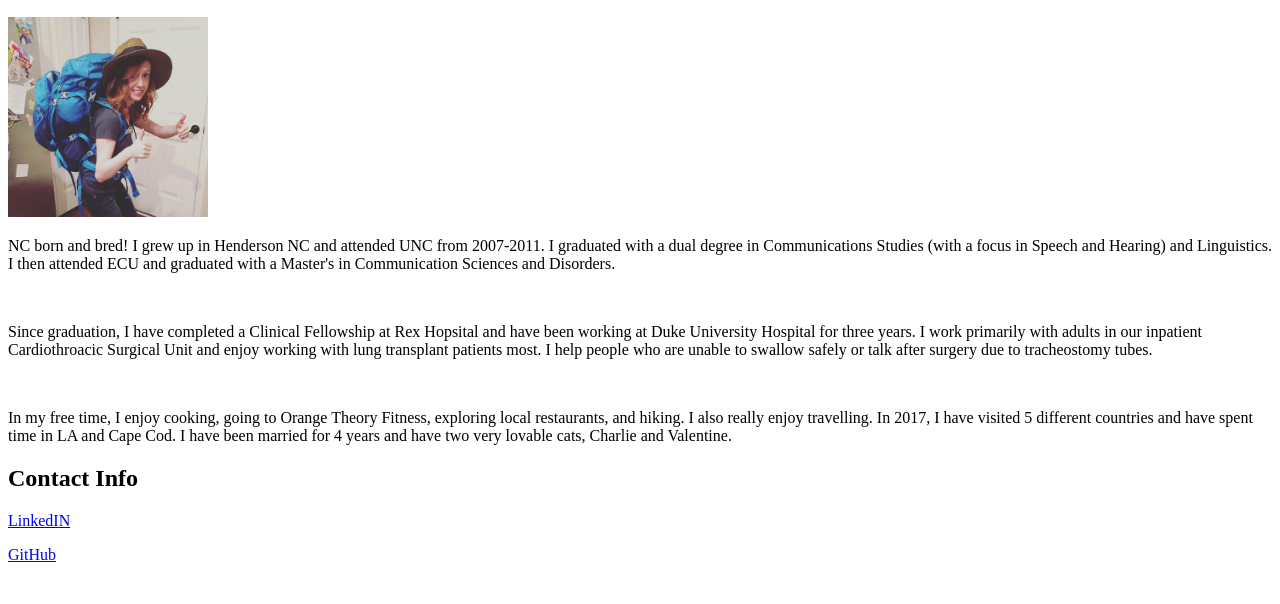
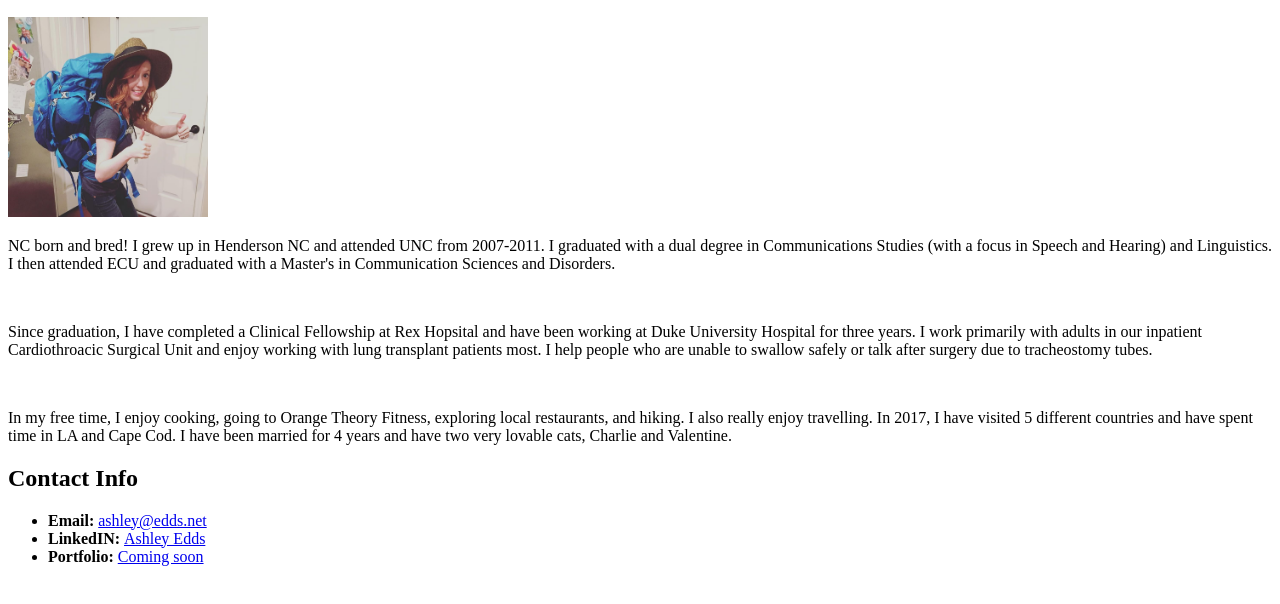
Before and after one commit to ashleyedds/firstassignment, a plain HTML site: page index.html in a window 1280 px wide. Shown: the part 110-714 px from the top of the page. Drawn offline with Linux system fonts and the light colour scheme.

Commit message:
third commit

```diff
--- a/index.html
+++ b/index.html
@@ -5,20 +5,35 @@
 </head>
 
 <body>
+	<header>
 		<h1>Student Bio</h1>
+	</header>
 
+	<div>
+		<section>
 			<h2>Ashley Edds</h2>
 
 			<img src="selfie.jpg" height="200" width="200">
 
 			<p>NC born and bred! I grew up in Henderson NC and attended UNC from 2007-2011. I graduated with a dual degree in Communications Studies (with a focus in Speech and Hearing) and Linguistics. I then attended ECU and graduated with a Master's in Communication Sciences and Disorders.</p>
+
 			<br>
+
 			<p>Since graduation, I have completed a Clinical Fellowship at Rex Hopsital and have been working at Duke University Hospital for three years. I work primarily with adults in our inpatient Cardiothroacic Surgical Unit and enjoy working with lung transplant patients most. I help people who are unable to swallow safely or talk after surgery due to tracheostomy tubes.</p>
+
 			<br>
+
 			<p>In my free time, I enjoy cooking, going to Orange Theory Fitness, exploring local restaurants, and hiking. I also really enjoy travelling. In 2017, I have visited 5 different countries and have spent time in LA and Cape Cod. I have been married for 4 years and have two very lovable cats, Charlie and Valentine.</p>
+		</section>
 
+		<section>
 			<h2>Contact Info</h2>
-	<p><a href="https://www.linkedin.com/in/ashley-edds-88a55787/">LinkedIN</a></p>
-	<p><a href="https://github.com/ashleyedds">GitHub</a></p>
+				<ul>
+					<li><strong> Email: </strong><a href="#">ashley@edds.net</a></li>
+					<li><strong> LinkedIN: </strong><a href="https://www.linkedin.com/in/ashley-edds-88a55787/">Ashley Edds</a></li>
+					<li><strong> Portfolio: </strong><a href="#">Coming soon</a></li>
+				</ul>
+		</section>
+	</div>
 </body>
 </html>
```
Lines whose indentation alone changed are shown as unchanged.
